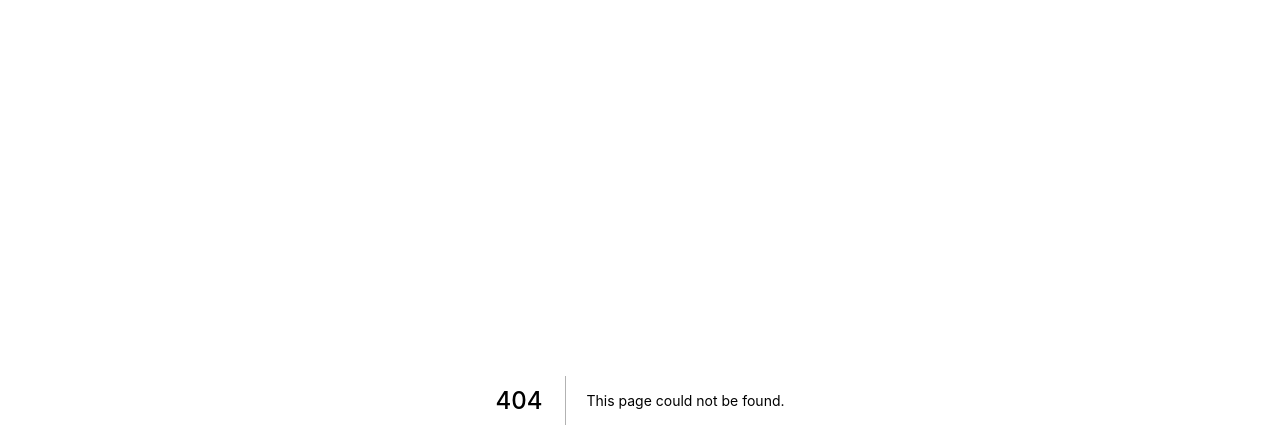
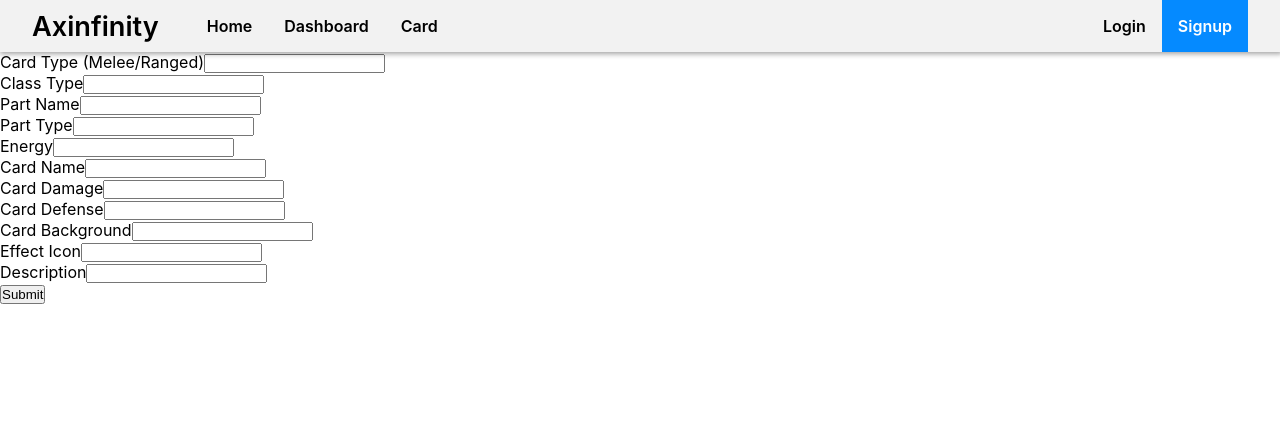
Before and after one commit to daudcloud/axie-apps-frontend, a Next.js app: page /card/add in a window 1280 px wide. Before the commit this address had no page. Shown: the top 448 px of the page. Built offline with nearby package versions, Linux system fonts and the light colour scheme.

Commit message:
Add Card page

```diff
--- /dev/null
+++ b/pages/card/add.js
@@ -0,0 +1,166 @@
+import { useState } from "react";
+import Layout from "../../components/Layout";
+
+const AddPage = () => {
+  const [postData, setPostData] = useState({});
+
+  const handleSubmit = async (e) => {
+    e.preventDefault();
+    const res = await fetch("http://localhost:5000/api/card/add", {
+      method: "POST",
+      headers: {
+        "Content-Type": "application/json",
+      },
+      body: JSON.stringify(postData),
+    });
+    const data = await res.json();
+    console.log(data);
+  };
+
+  const handleChange = (e) => {
+    setPostData({ ...postData, [e.target.name]: e.target.value });
+  };
+
+  console.log(postData);
+  return (
+    <Layout>
+      <form onSubmit={handleSubmit}>
+        <label htmlFor="cardType">
+          Card Type (Melee/Ranged)
+          <input
+            onChange={handleChange}
+            value={postData.cardType}
+            type="text"
+            name="cardType"
+            id="cardType"
+            required
+          />
+        </label>
+        <br />
+        <label htmlFor="classType">
+          Class Type
+          <input
+            onChange={handleChange}
+            value={postData.classType}
+            type="text"
+            name="classType"
+            id="classType"
+            required
+          />
+        </label>
+        <br />
+        <label htmlFor="part">
+          Part Name
+          <input
+            onChange={handleChange}
+            value={postData.part}
+            type="text"
+            name="part"
+            id="part"
+            required
+          />
+        </label>
+        <br />
+        <label htmlFor="partType">
+          Part Type
+          <input
+            onChange={handleChange}
+            value={postData.partType}
+            type="text"
+            name="partType"
+            id="partType"
+            required
+          />
+        </label>
+        <br />
+        <label htmlFor="energy">
+          Energy
+          <input
+            onChange={handleChange}
+            value={postData.energy}
+            type="number"
+            name="energy"
+            id="energy"
+            required
+          />
+        </label>
+        <br />
+        <label htmlFor="name">
+          Card Name
+          <input
+            onChange={handleChange}
+            value={postData.name}
+            type="text"
+            name="name"
+            id="name"
+            required
+          />
+        </label>
+        <br />
+        <label htmlFor="damage">
+          Card Damage
+          <input
+            onChange={handleChange}
+            value={postData.damage}
+            type="number"
+            name="damage"
+            id="damage"
+            required
+          />
+        </label>
+        <br />
+        <label htmlFor="defense">
+          Card Defense
+          <input
+            onChange={handleChange}
+            value={postData.defense}
+            type="number"
+            name="defense"
+            id="defense"
+            required
+          />
+        </label>
+        <br />
+        <label htmlFor="backgroundCard">
+          Card Background
+          <input
+            onChange={handleChange}
+            value={postData.backgroundCard}
+            type="text"
+            name="backgroundCard"
+            id="backgroundCard"
+            required
+          />
+        </label>
+        <br />
+        <label htmlFor="effectIcon">
+          Effect Icon
+          <input
+            onChange={handleChange}
+            value={postData.effectIcon}
+            type="text"
+            name="effectIcon"
+            id="effectIcon"
+            required
+          />
+        </label>
+        <br />
+        <label htmlFor="description">
+          Description
+          <input
+            onChange={handleChange}
+            value={postData.description}
+            type="text"
+            name="description"
+            id="description"
+            required
+          />
+        </label>
+        <br />
+        <button type="submit">Submit</button>
+      </form>
+    </Layout>
+  );
+};
+
+export default AddPage;
--- a/pages/card.js
+++ b/pages/card/index.js
@@ -1,5 +1,5 @@
-import Card from "../components/Card";
-import Layout from "../components/Layout";
+import Card from "../../components/Card";
+import Layout from "../../components/Layout";
 
 export default function CardPage() {
   return (
```
